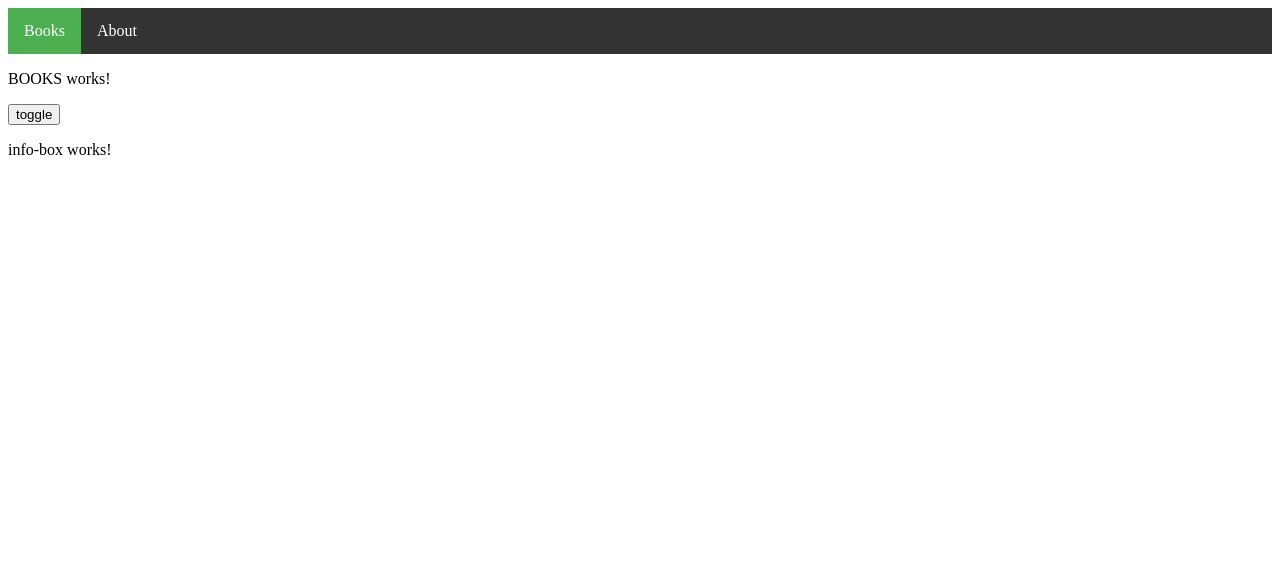
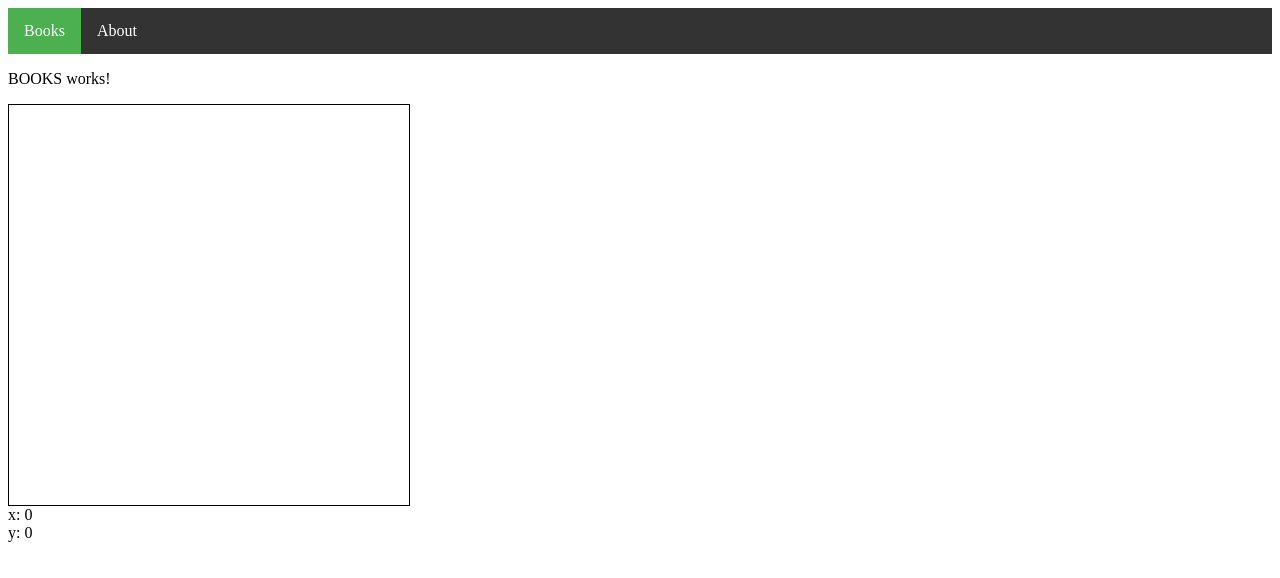
Before and after one commit to Markus-Ende/workshop-2020-02-24-nuernberg, an Angular app: page / in a window 1280 px wide. Shown: the top 578 px of the page. Built offline with nearby package versions, Linux system fonts and the light colour scheme.

Commit message:
mouse-cursor

```diff
--- a/src/app/app.component.html
+++ b/src/app/app.component.html
@@ -1,5 +1,6 @@
 <sft-navigation></sft-navigation>
 <sft-books></sft-books>
 
-<sft-info-box></sft-info-box>
+<!-- <sft-info-box></sft-info-box> -->
+<sft-mouse-cursor></sft-mouse-cursor>
 <router-outlet></router-outlet>
--- a/src/app/app.module.ts
+++ b/src/app/app.module.ts
@@ -7,12 +7,14 @@ import { BooksModule } from './books/books.module';
 import { AboutModule } from './about/about.module';
 import { NavigationComponent } from './navigation/navigation.component';
 import { InfoBoxComponent } from './info-box/info-box.component';
+import { MouseCursorComponent } from './mouse-cursor/mouse-cursor.component';
 
 @NgModule({
   declarations: [
     AppComponent,
     NavigationComponent,
-    InfoBoxComponent
+    InfoBoxComponent,
+    MouseCursorComponent
   ],
   imports: [
     BrowserModule,
--- /dev/null
+++ b/src/app/mouse-cursor/mouse-cursor.component.html
@@ -0,0 +1,3 @@
+<div class="canvas" (mousemove)="onMousemove($event)"></div>
+<div>x: {{x}}</div>
+<div>y: {{y}}</div>
--- /dev/null
+++ b/src/app/mouse-cursor/mouse-cursor.component.scss
@@ -0,0 +1,5 @@
+.canvas {
+  height: 400px;
+  width: 400px;
+  border: 1px solid;
+}
--- /dev/null
+++ b/src/app/mouse-cursor/mouse-cursor.component.ts
@@ -0,0 +1,22 @@
+import { Component, OnInit } from '@angular/core';
+
+@Component({
+  selector: 'sft-mouse-cursor',
+  templateUrl: './mouse-cursor.component.html',
+  styleUrls: ['./mouse-cursor.component.scss']
+})
+export class MouseCursorComponent implements OnInit {
+  x = 0;
+  y = 0;
+
+  constructor() { }
+
+  ngOnInit(): void {
+  }
+
+  onMousemove(e: MouseEvent) {
+    this.x = e.clientX;
+    this.y = e.clientY;
+  }
+
+}
```
Also changed, not shown: 1 other file (tests, documents, lock files or other folders).
